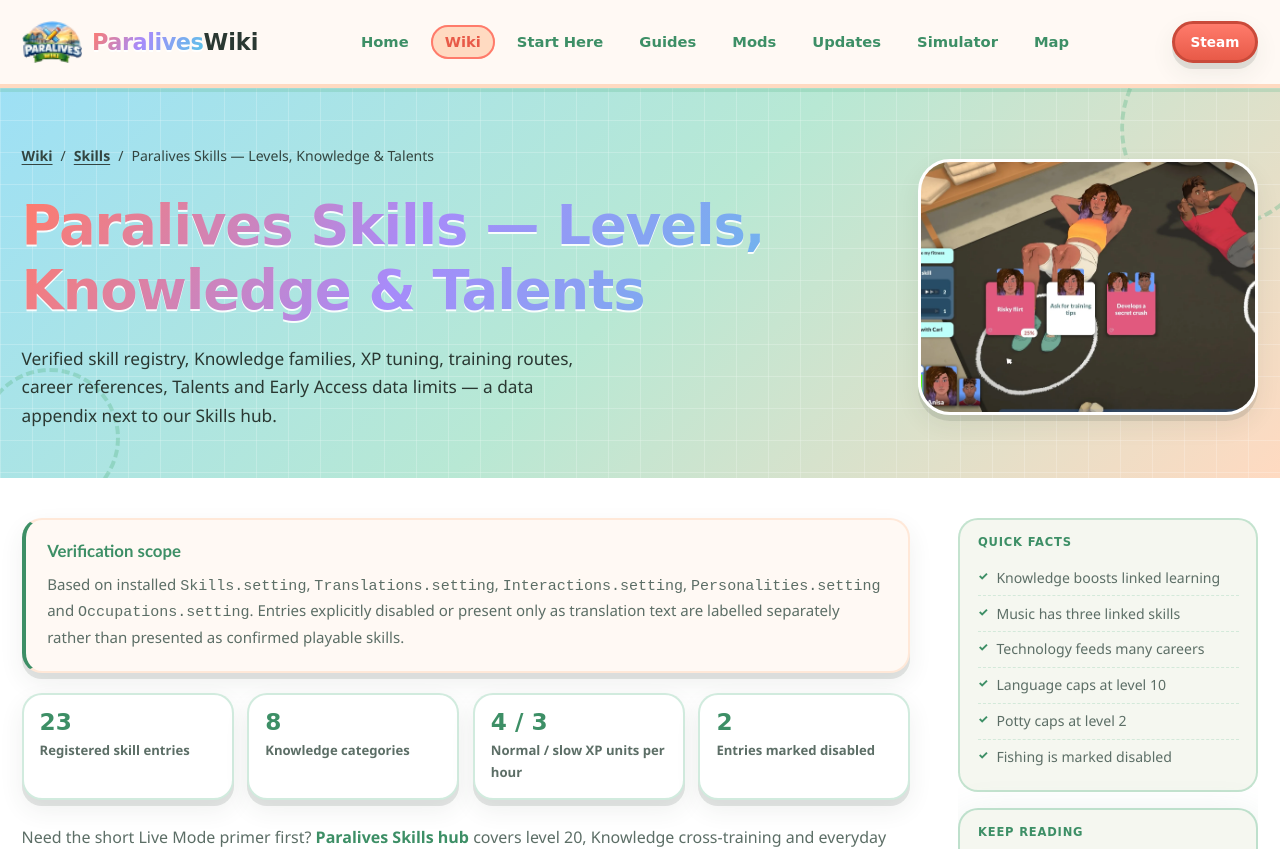
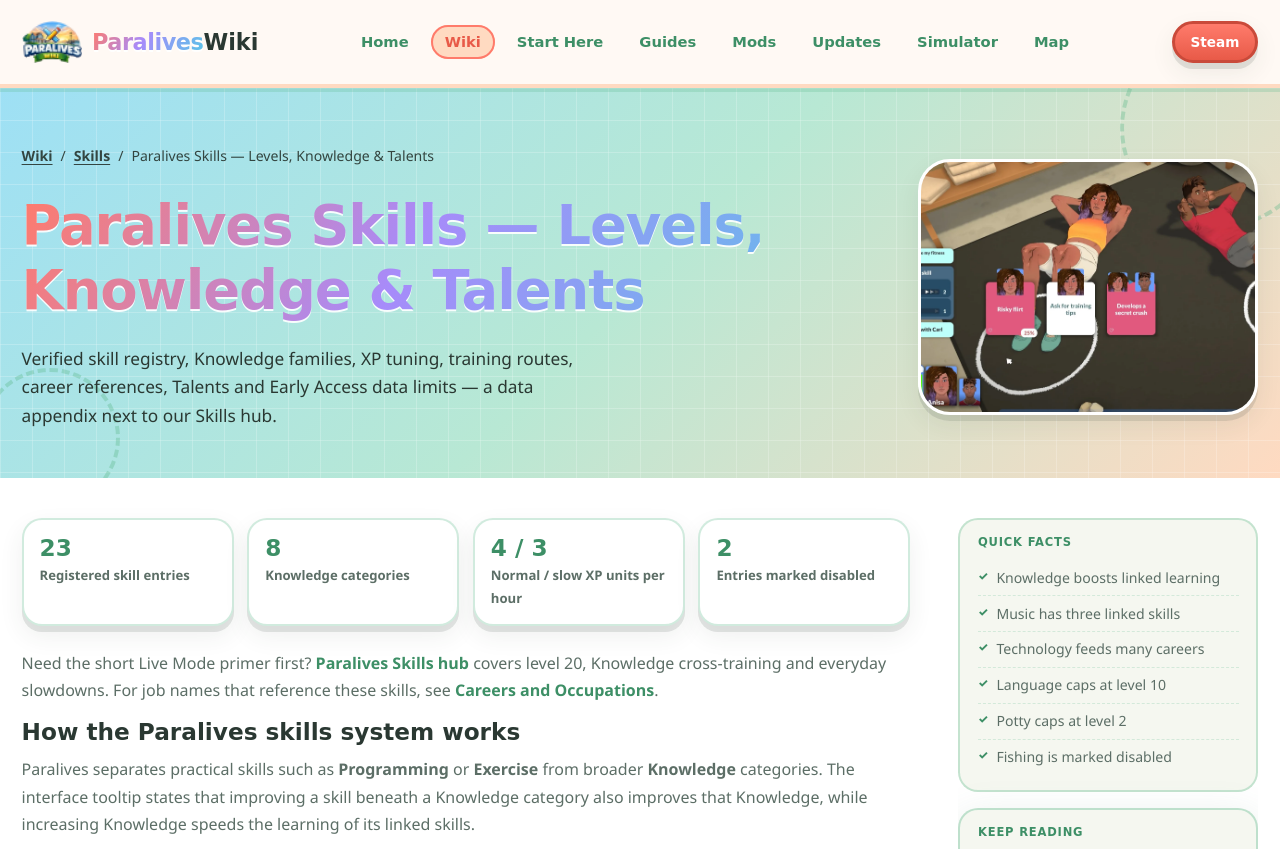
Before and after one commit to wyong32/paralives-web, a Vue app: page /wiki/skills/leveling in a window 1280 px wide. Shown: the top 849 px of the page. Built offline with nearby package versions, Linux system fonts and the light colour scheme.

Commit message:
修改文案

```diff
--- a/src/views/wiki/WikiSkillsLevelingView.vue
+++ b/src/views/wiki/WikiSkillsLevelingView.vue
@@ -6,16 +6,6 @@
     :breadcrumb-parent="{ title: 'Skills', href: '/wiki/skills' }"
     hero-image="/images/guides/guide03-03.webp"
   >
-    <aside class="wiki-callout wiki-callout--snapshot" aria-label="Data verification notice">
-      <p class="wiki-callout__title">Verification scope</p>
-      <p class="wiki-callout__body">
-        Based on installed <code>Skills.setting</code>, <code>Translations.setting</code>,
-        <code>Interactions.setting</code>, <code>Personalities.setting</code> and
-        <code>Occupations.setting</code>. Entries explicitly disabled or present only as translation text are labelled
-        separately rather than presented as confirmed playable skills.
-      </p>
-    </aside>
-
     <div class="wiki-prose">
       <div class="wiki-skills-stats" aria-label="Verified Paralives skill system summary">
         <div v-for="s in stats" :key="s.label" class="wiki-skills-stat">
```
